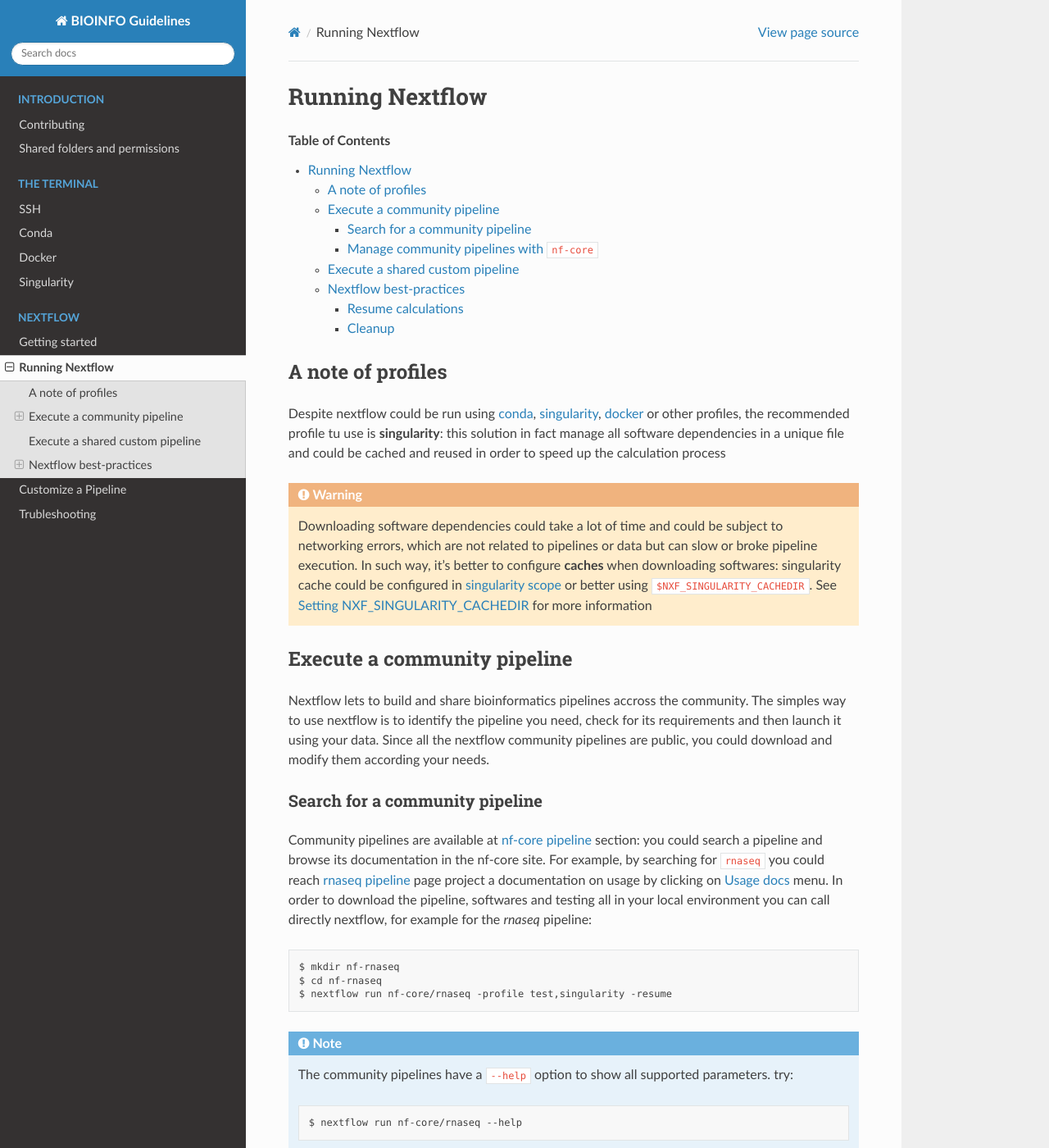
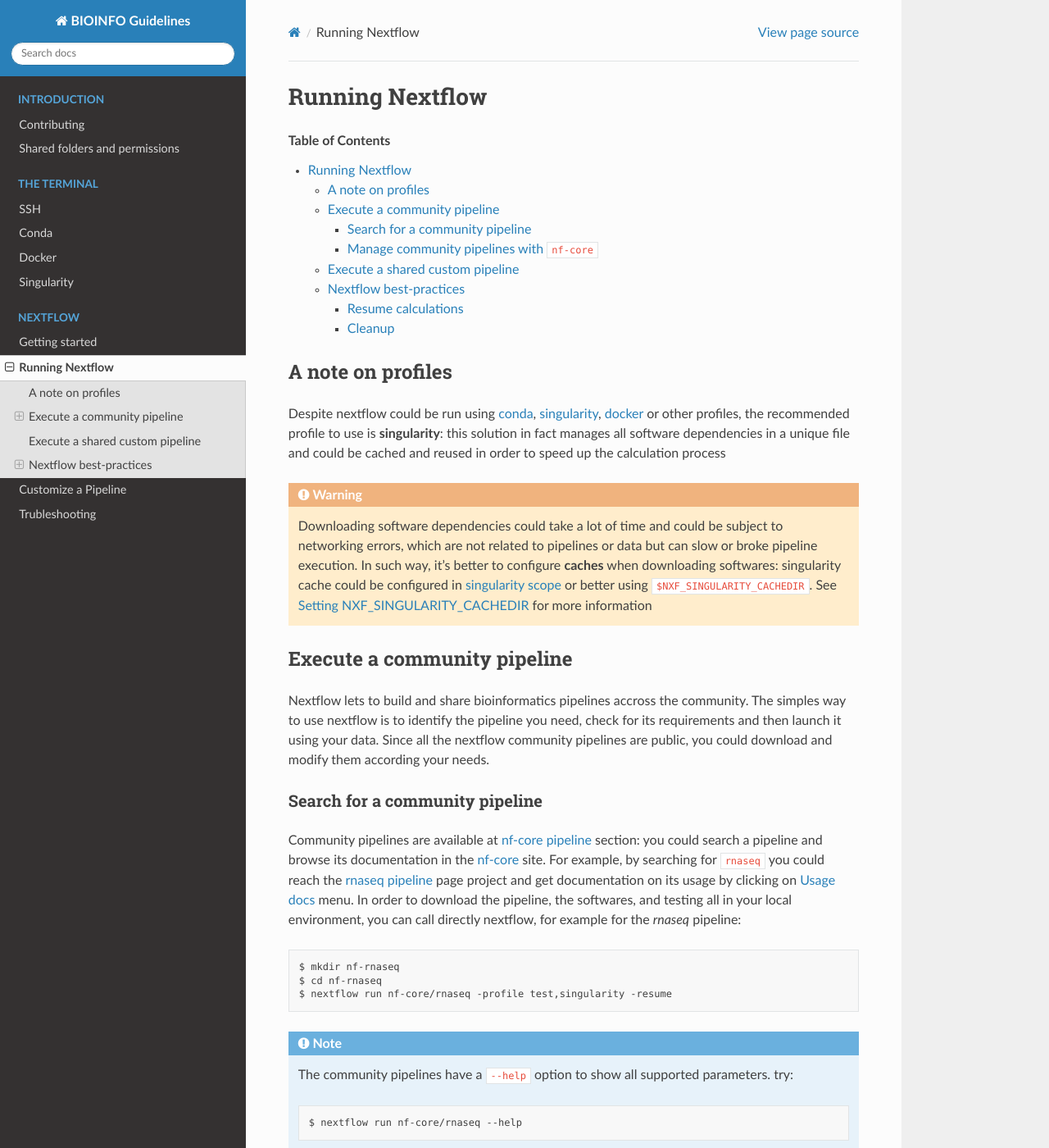
Before and after one commit to cnr-ibba/BIOINFO-guidelines, a Sphinx documentation site: the page built from docs/nextflow/running.rst, in a window 1280 px wide and 1400 px high. Shown: the whole window at 82% size. Built offline with Sphinx 7.4.7 and the Read the Docs theme 2.0.0, drawn with Linux system fonts in a browser that asks for light colours; some of the changed text lies outside the part shown.

Commit message:
:pencil2: fix typos in nextflow section

```diff
--- a/docs/nextflow/customize.rst
+++ b/docs/nextflow/customize.rst
@@ -20,20 +20,20 @@ repository::
 
 .. warning::
 
-  if you clone a pipeline with ``nextflow`` clone, ensure that git *remotes* are
+  if you clone a pipeline with ``nextflow clone`` command, ensure that git *remotes* are
   correct and point to the repository location
 
 Creating a new pipeline
 -----------------------
 
-If you can find a proper pipeline in community, you could create a pipeline by your
+If you can't find a proper pipeline in community, you could create a pipeline by your
 self. In :ref:`Learning Nextflow <learning-nextflow>` section of these guidelines
 you can find a lot of material on working with nextflow. However, the most interesting
 feature in nextflow is the `DSL2 <https://www.nextflow.io/docs/latest/dsl2.html>`__
 syntax: with it, you can re-use modules in which calculations steps are defined
 by the community. In such way, you can avoid to write a full pipeline from yourself.
 
-The minimal set of file required to have a pipeline is to have locally both
+The minimal set of files required to have a pipeline is to have locally both
 ``main.nf`` and ``nextflow.config`` inside your project folder: whitout them you
 will not be able to add community modules to your pipelines using ``nf-core/tools``::
 
--- a/docs/nextflow/running.rst
+++ b/docs/nextflow/running.rst
@@ -4,13 +4,13 @@ Running Nextflow
 
 .. contents:: Table of Contents
 
-A note of profiles
+A note on profiles
 ------------------
 
 Despite nextflow could be run using :doc:`conda <../terminal/conda>`,
 :doc:`singularity <../terminal/singularity>`, :doc:`docker <../terminal/docker>`
-or other profiles, the recommended profile tu use is **singularity**: this solution
-in fact manage all software dependencies in a unique file and could be cached and
+or other profiles, the recommended profile to use is **singularity**: this solution
+in fact manages all software dependencies in a unique file and could be cached and
 reused in order to speed up the calculation process
 
 .. warning::
@@ -35,10 +35,10 @@ Search for a community pipeline
 ~~~~~~~~~~~~~~~~~~~~~~~~~~~~~~~
 
 Community pipelines are available at `nf-core pipeline <https://nf-co.re/pipelines>`__
-section: you could search a pipeline and browse its documentation in the nf-core site.
-For example, by searching for ``rnaseq`` you could reach `rnaseq pipeline <https://nf-co.re/rnaseq>`__
-page project a documentation on usage by clicking on `Usage docs <https://nf-co.re/rnaseq/usage>`__ menu.
-In order to download the pipeline, softwares and testing all in your local environment
+section: you could search a pipeline and browse its documentation in the `nf-core <https://nf-co.re/>`__ site.
+For example, by searching for ``rnaseq`` you could reach the `rnaseq pipeline <https://nf-co.re/rnaseq>`__
+page project and get documentation on its usage by clicking on `Usage docs <https://nf-co.re/rnaseq/usage>`__ menu.
+In order to download the pipeline, the softwares, and testing all in your local environment,
 you can call directly nextflow, for example for the *rnaseq* pipeline::
 
   $ mkdir nf-rnaseq
@@ -69,8 +69,8 @@ you can call directly nextflow, for example for the *rnaseq* pipeline::
 Manage community pipelines with ``nf-core``
 ~~~~~~~~~~~~~~~~~~~~~~~~~~~~~~~~~~~~~~~~~~~
 
-Everytime you run a community pipeline, nextflow will download it in its cache
-(in ``$HOME/.nextflow/assets/``). You could check your installed community pipelines
+Everytime you run a community pipeline, nextflow will download and cache it (in
+your ``$HOME/.nextflow/assets/`` folder). You could check your installed community pipelines
 with::
 
   $ nf-core list
@@ -137,7 +137,7 @@ Cleanup
 
 After a pipeline is completed with success, it's better to clean up ``work`` directory
 in order to save space. All the desidered outputs **need to be saved outside** this folder,
-in order to safely remove temporary data. There's nextflow
+in order to safely remove temporary data. There's a nextflow
 `clean <https://www.nextflow.io/docs/latest/cli.html#clean>`__ option which safely
 remove temporary files and nextflow logs. You can have informations on nextflow runs
 by calling ``nextflow info`` inside your project folder::
```
Also changed, not shown: other parts of docs/nextflow/running.rst (+4 -4 lines), docs/nextflow/getting-started.rst (+7 -6 lines).
